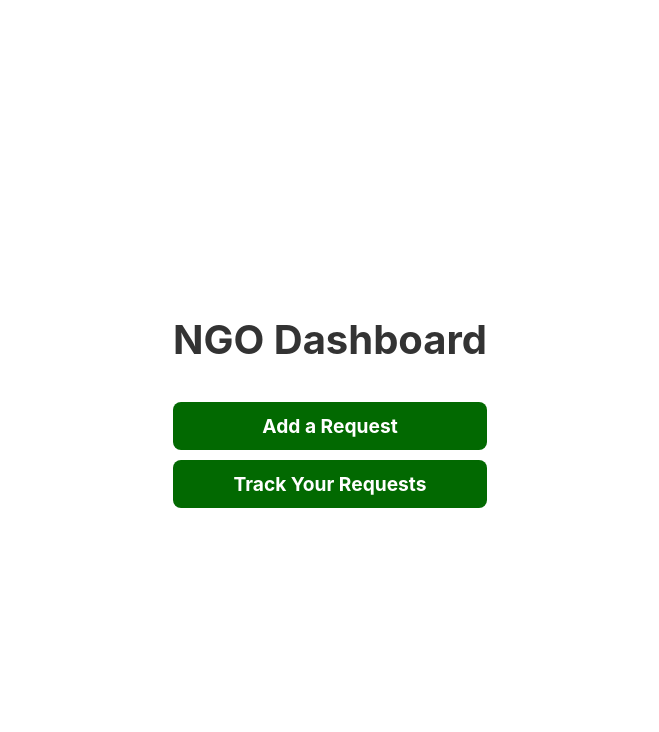
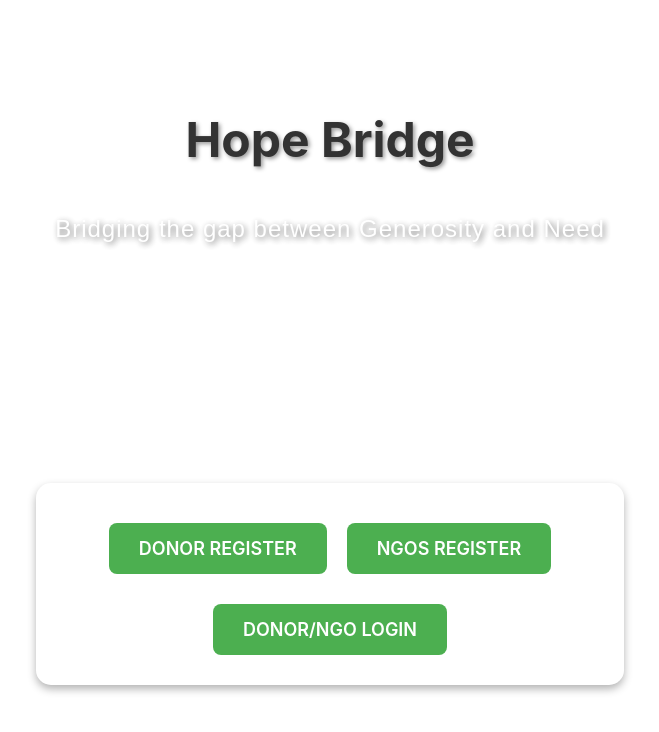
Before and after one commit to NB1223/HopeBridge, a React (Vite) app in the folder hopebridge/: page / in a window 1280 px wide. Shown: the top 732 px of the page, without its empty margins (310-969 px from the left). Built offline with nearby package versions, Linux system fonts and the light colour scheme.

Commit message:
Landingpagebasic

```diff
--- a/hopebridge/src/App.jsx
+++ b/hopebridge/src/App.jsx
@@ -9,19 +9,21 @@ import LoginPage from './Pages/Login.jsx';
 import NGOsPage from './Pages/Ngo_Intro.jsx';
 import Register_NGO from './Pages/NGO_Register.jsx';
 import NGO_Dash from './Pages/NGO_Dash.jsx';
+import LandingPage from './Pages/LandingPage.jsx';
 
 function App() {
   return (
     <div className="App">
       <Router>
-        <NGO_Dash/>
+        {/* <NGO_Dash/> */}
         {/* <NavbarComponent /> */}
         {/* <AboutUsPage/> */}
         {/* <Register_Donor/> */}
         {/* <LoginPage/> */}
         <Routes>
           {/* parallax path */}
-          <Route path="/" />
+          <Route path="/" element={<LandingPage />} />
+          {/* <Route path="/" /> */}
           <Route path="/Donor_Dashboard" element={<Donor_Dash />} />
           <Route path="/Partnered_NGOs" element={<NGOsPage/>} />
           <Route path="/About_Us" element={<AboutUsPage/>} />
@@ -29,6 +31,7 @@ function App() {
           <Route path="/login" element={<LoginPage />} />
           <Route path="/Register_NGO" element={<Register_NGO />} />
           <Route path="/Register_Donor" element={<Register_Donor />} />
+
         </Routes>
       </Router>
     </div>
--- /dev/null
+++ b/hopebridge/src/Pages/LandingPage.css
@@ -0,0 +1,108 @@
+/* src/Pages/LandingPage.css */
+
+/* Full-screen transparent background */
+.landing-page {
+    text-align: center;
+    padding: 50px;
+    background-color: transparent; /* Remove green background */
+    height: 100vh; /* Full viewport height */
+    display: flex;
+    flex-direction: column;
+    justify-content: center;
+    align-items: center;
+    color: white;
+    overflow: hidden; /* Prevents any unwanted overflow */
+  }
+
+  /* Style for the heading (h1) */
+  .landing-page h1 {
+    font-size: 48px;
+    font-weight: bold;
+    margin-bottom: 20px;
+    text-shadow: 2px 2px 4px rgba(0, 0, 0, 0.4); /* Add shadow to text for contrast */
+  }
+
+  /* Style for the subheading (h3) */
+  .landing-page h3 {
+    font-size: 24px;
+    font-weight: 500;
+    color: #ffffff; /* White color */
+    margin-bottom: 40px; /* Add some space below */
+    text-shadow: 2px 2px 6px rgba(0, 0, 0, 0.6); /* Text shadow for contrast */
+    letter-spacing: 1px; /* Slight letter spacing for better readability */
+    opacity: 0.9; /* Slight transparency to make it blend with the background */
+    font-family: 'Arial', sans-serif; /* Use a clean font for subheading */
+  }
+
+  /* Glass box with transparent background */
+  .glass-box {
+    background: rgba(255, 255, 255, 0.2); /* Semi-transparent white background */
+    backdrop-filter: blur(8px); /* Apply blur effect to the background */
+    -webkit-backdrop-filter: blur(8px); /* Safari support for blur */
+    border-radius: 15px;
+    padding: 30px;
+    box-shadow: 0 4px 8px rgba(0, 0, 0, 0.3); /* Soft shadow */
+    display: flex;
+    justify-content: center;
+    align-items: center;
+    flex-direction: column;
+    gap: 20px;
+    width: 80%; /* Width of the glass box */
+    max-width: 600px; /* Max width for the box */
+    margin: auto; /* Center the box in the middle */
+  }
+
+  /* Flex container for buttons */
+  .button-container {
+    display: flex;
+    justify-content: center;
+    gap: 20px;
+    flex-wrap: wrap;
+  }
+
+  /* Style for the individual buttons */
+  .landing-button {
+    background-color: #4CAF50; /* Green button */
+    color: white;
+    border: none;
+    padding: 15px 30px;
+    font-size: 18px;
+    cursor: pointer;
+    border-radius: 8px;
+    text-transform: uppercase;
+    transition: background-color 0.3s ease, transform 0.3s ease;
+    font-weight: 600;
+  }
+
+  /* Hover effect for buttons */
+  .landing-button:hover {
+    background-color: #45a049;
+    transform: translateY(-5px);
+  }
+
+  /* Button focus state */
+  .landing-button:focus {
+    outline: none;
+    box-shadow: 0 0 10px rgba(72, 163, 72, 0.5);
+  }
+
+  /* Responsive design for smaller screens */
+  @media (max-width: 768px) {
+    .landing-page h1 {
+      font-size: 32px;
+    }
+
+    .landing-page h3 {
+      font-size: 20px;
+    }
+
+    .button-container {
+      flex-direction: column;
+      gap: 15px;
+    }
+
+    .landing-button {
+      width: 100%;
+      padding: 12px;
+    }
+  }
--- /dev/null
+++ b/hopebridge/src/Pages/LandingPage.jsx
@@ -0,0 +1,30 @@
+// src/Pages/LandingPage.jsx
+import React from 'react';
+import { Link } from 'react-router-dom';
+import './LandingPage.css';  // Import the specific CSS for LandingPage
+
+function LandingPage() {
+  return (
+    <div className="landing-page">
+      <h1>Hope Bridge</h1>
+      <h3>Bridging the gap between Generosity and Need</h3>
+
+      {/* Glass box with transparent background */}
+      <div className="glass-box">
+        <div className="button-container">
+          <Link to="/Register_Donor">
+            <button className="landing-button">Donor Register</button>
+          </Link>
+          <Link to="/Register_NGO">
+            <button className="landing-button">NGOs Register</button>
+          </Link>
+          <Link to="/login">
+            <button className="landing-button">Donor/NGO Login</button>
+          </Link>
+        </div>
+      </div>
+    </div>
+  );
+}
+
+export default LandingPage;
```
